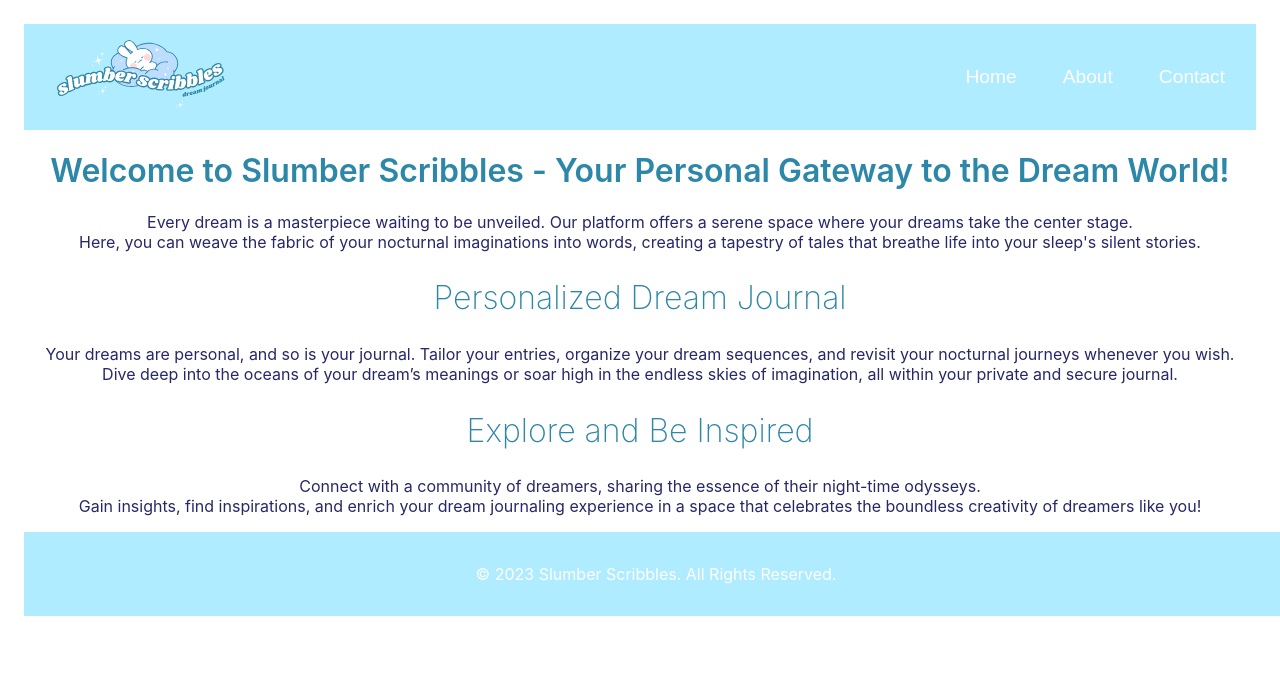
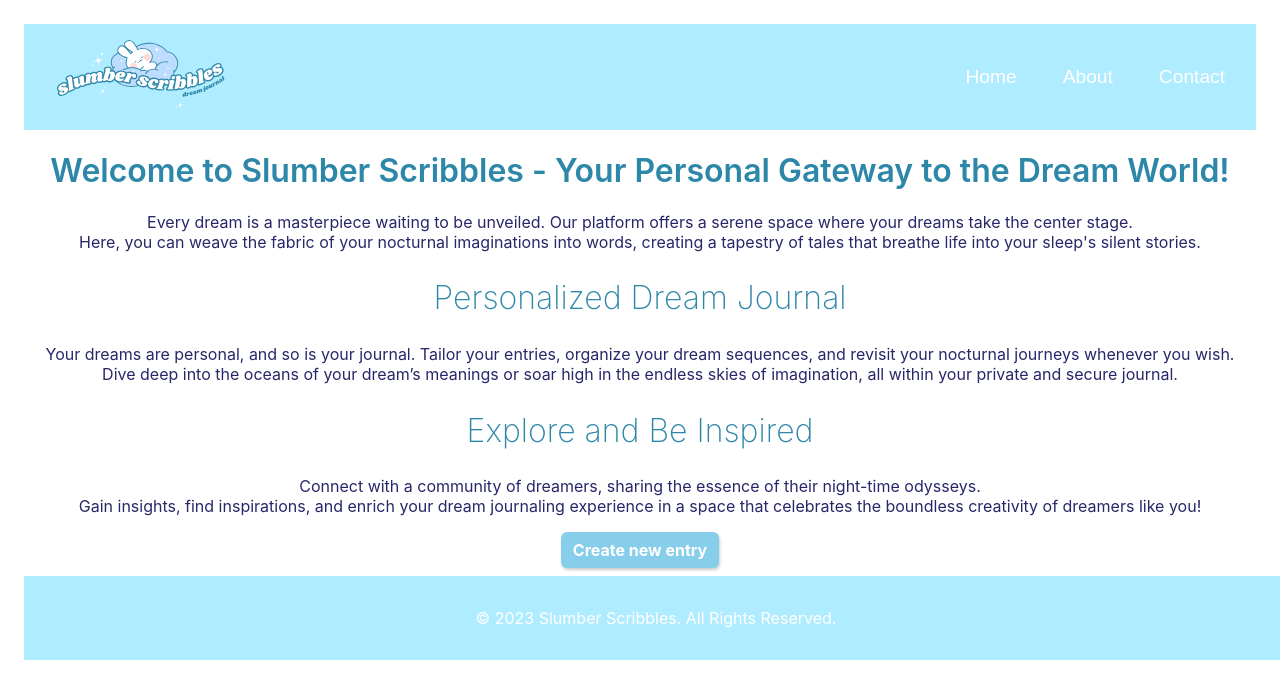
Before and after one commit to ItsNiick/CPSC254-Project, a Svelte app in the folder dreamjournal/: page / in a window 1280 px wide. Shown: the top 698 px of the page. Built offline with nearby package versions, Linux system fonts and the light colour scheme.

Commit message:
Added EntryButton
Created button that will (soon) redirect users to a new web page that allows the creation of new entries.

```diff
--- a/dreamjournal/src/App.svelte
+++ b/dreamjournal/src/App.svelte
@@ -2,6 +2,8 @@
 	export let name;
 	import Footer from './Footer.svelte';
 	import Navbar from './Navbar.svelte';
+	import EntryButton from './EntryButton.svelte';
+
 </script>
 
 <main>
@@ -17,7 +19,10 @@
 	<h2> Explore and Be Inspired </h2>
 	<p><center>Connect with a community of dreamers, sharing the essence of their night-time odysseys. <br>
 		Gain insights, find inspirations, and enrich your dream journaling experience in a space that celebrates the boundless creativity of dreamers like you!</center></p>
-
+		<EntryButton type="primary" flat={false}>Create new entry</EntryButton>
+		<!--Move EntryButton to more prefered location later.
+		Change flat={true} if want no-shadow.
+		type="primary" = Sky blue #87CEEB. type="secondary" = Teal #008080-->
 	<Footer />
 </main>
 
--- /dev/null
+++ b/dreamjournal/src/EntryButton.svelte
@@ -0,0 +1,31 @@
+<script>
+    export let type = 'primary';
+    export let flat = false;
+</script>
+
+<button class={type} class:flat={flat}>
+    <slot></slot>
+</button>
+
+<style>
+    button{
+        border: 0;
+        cursor: pointer;
+        border-radius: 6px;
+        padding: 8px 12px;
+        font-weight: bold;
+        box-shadow: 1px 2px 3px rgba(0,0,0,0.2);
+    }
+    .primary{
+        background: #87CEEB;
+        color: white;
+    }
+    .secondary{
+        background: #008080;
+        color: white;
+    }
+    .flat{
+        box-shadow: none;
+    }
+
+</style>
```
